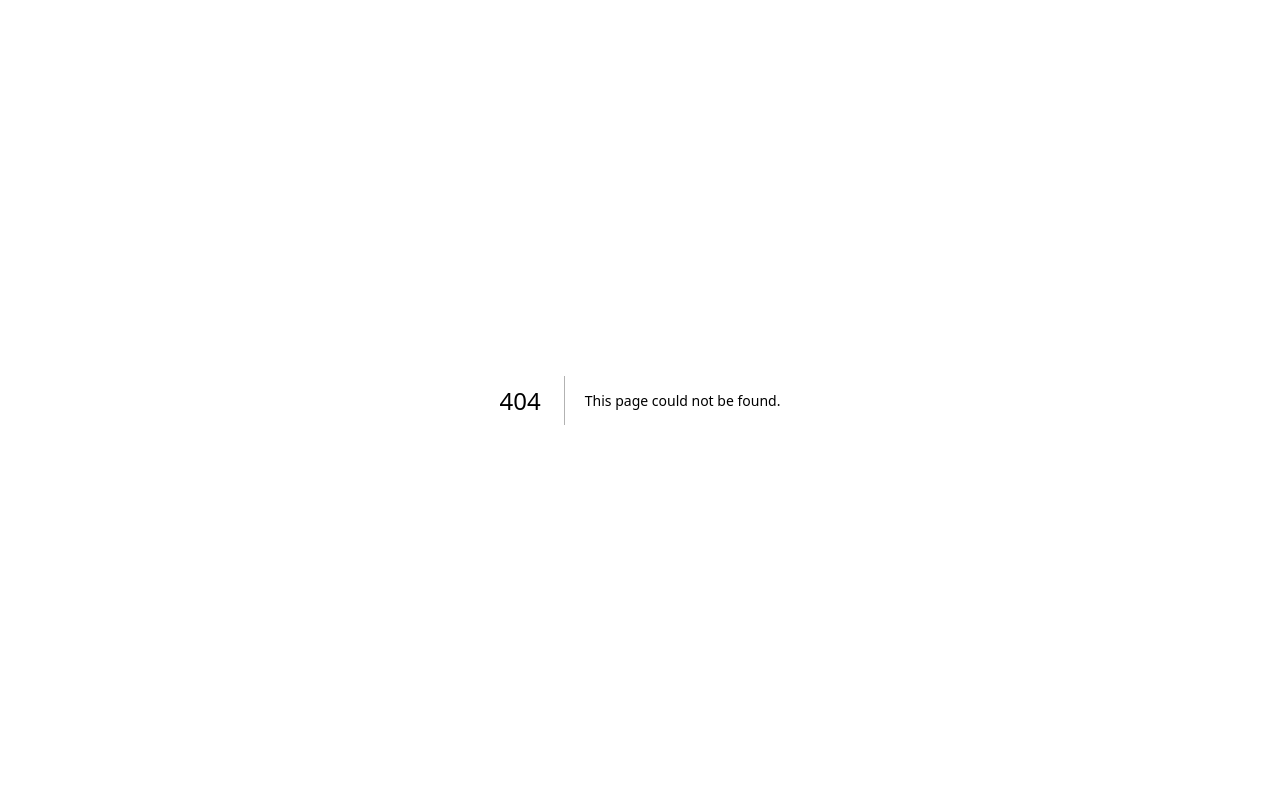
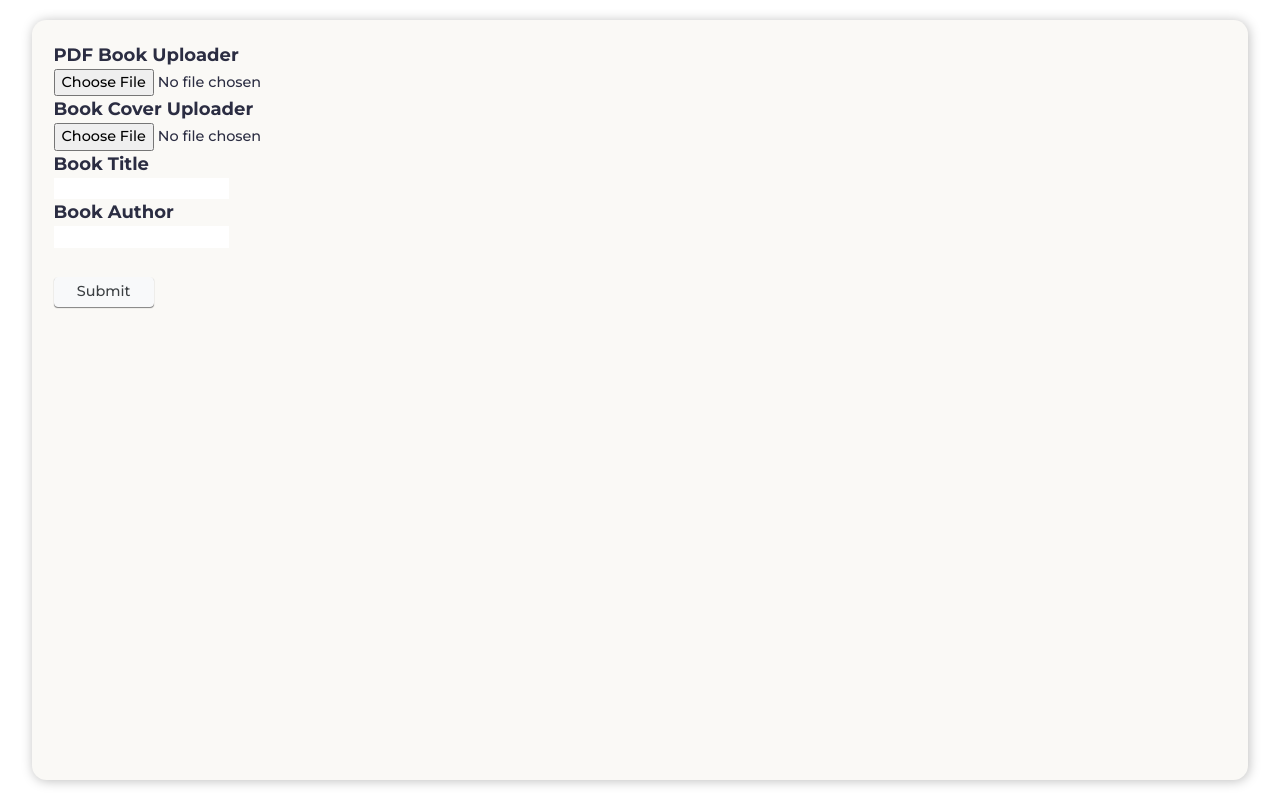
Before and after one commit to sharonsajipaul/book_renter, a Next.js app: page /admin in a window 1280 px wide. Before the commit this address had no page. Built offline with nearby package versions, Linux system fonts and the light colour scheme.

Commit message:
added admin page (#16)
* added page_reader component, deleted bloat features from dashboard

* admin page

```diff
--- /dev/null
+++ b/src/app/admin/page.jsx
@@ -0,0 +1,10 @@
+"use client";
+import AdminBody from "../components/admin/admin_body";
+
+export default function Admin() {
+    return (
+        <div className="container">
+            <AdminBody />
+        </div>
+    );
+}
--- /dev/null
+++ b/src/app/components/admin/admin_body.jsx
@@ -0,0 +1,80 @@
+import React, { useState } from "react";
+import "./admin_body.scss";
+
+const AdminBody = () => {
+    const [selectedFile, setSelectedFile] = useState(null);
+    const [bookTitle, setBookTitle] = useState("");
+    const [author, setAuthor] = useState("");
+    const [selectedImage, setSelectedImage] = useState(null);
+
+    const handleFileChange = (event) => {
+        setSelectedFile(event.target.files[0]);
+    };
+
+    const handleTitleChange = (event) => {
+        setBookTitle(event.target.value);
+    };
+
+    const handleAuthorChange = (event) => {
+        setAuthor(event.target.value);
+    };
+
+    const handleImageChange = (event) => {
+        setSelectedImage(event.target.files[0]);
+    };
+
+    const handleSubmit = () => {
+        if (!selectedFile) {
+            alert("Please select a file!");
+            return;
+        }
+        if (!selectedImage) {
+            alert("Please select a book cover image!");
+            return;
+        }
+
+        // implement logic to store to back-end
+        console.log("Selected File:", selectedFile);
+        console.log("Book Title:", bookTitle);
+        console.log("Author:", author);
+        console.log("Selected Cover Image:", selectedImage);
+
+        // reset states
+        setSelectedFile(null);
+        setBookTitle("");
+        setAuthor("");
+        setSelectedImage(null);
+    };
+
+    return (
+        <div className="main-content">
+            <ul className="uploader">
+                <li>
+                    <h2>PDF Book Uploader</h2>
+                    <input type="file" onChange={handleFileChange} />
+                </li>
+                <li>
+                    <h2>Book Cover Uploader</h2>
+                    <input
+                        type="file"
+                        accept="image/*"
+                        onChange={handleImageChange}
+                    />
+                </li>
+                <li>
+                    <h2>Book Title</h2>
+                    <input type="text" onChange={handleTitleChange} />
+                </li>
+                <li>
+                    <h2>Book Author</h2>
+                    <input type="text" onChange={handleAuthorChange} />
+                </li>
+            </ul>
+            <button className="submit" onClick={handleSubmit}>
+                Submit
+            </button>
+        </div>
+    );
+};
+
+export default AdminBody;
--- /dev/null
+++ b/src/app/components/admin/admin_body.scss
@@ -0,0 +1,33 @@
+.main-content {
+    display: flex;
+    flex-direction: column;
+    align-items: stretch;
+    gap: 2rem;
+    width: 82%;
+    height: 100%;
+    padding: 1.5rem;
+    overflow: auto;
+
+    .submit {
+        background-color: #f8f9fa;
+        box-shadow: gray 0 1px 1px;
+        border: 1px solid #f8f9fa;
+        border-radius: 4px;
+        color: #3c4043;
+        cursor: pointer;
+        height: 30px;
+        line-height: 27px;
+        width: 100px;
+        padding: 0 16px;
+        text-align: center;
+        user-select: none;
+        touch-action: manipulation;
+        white-space: pre;
+    }
+
+    .submit:hover {
+        border-color: #dadce0;
+        box-shadow: gray 0 1px 1px;
+        color: #202124;
+    }
+}
```
